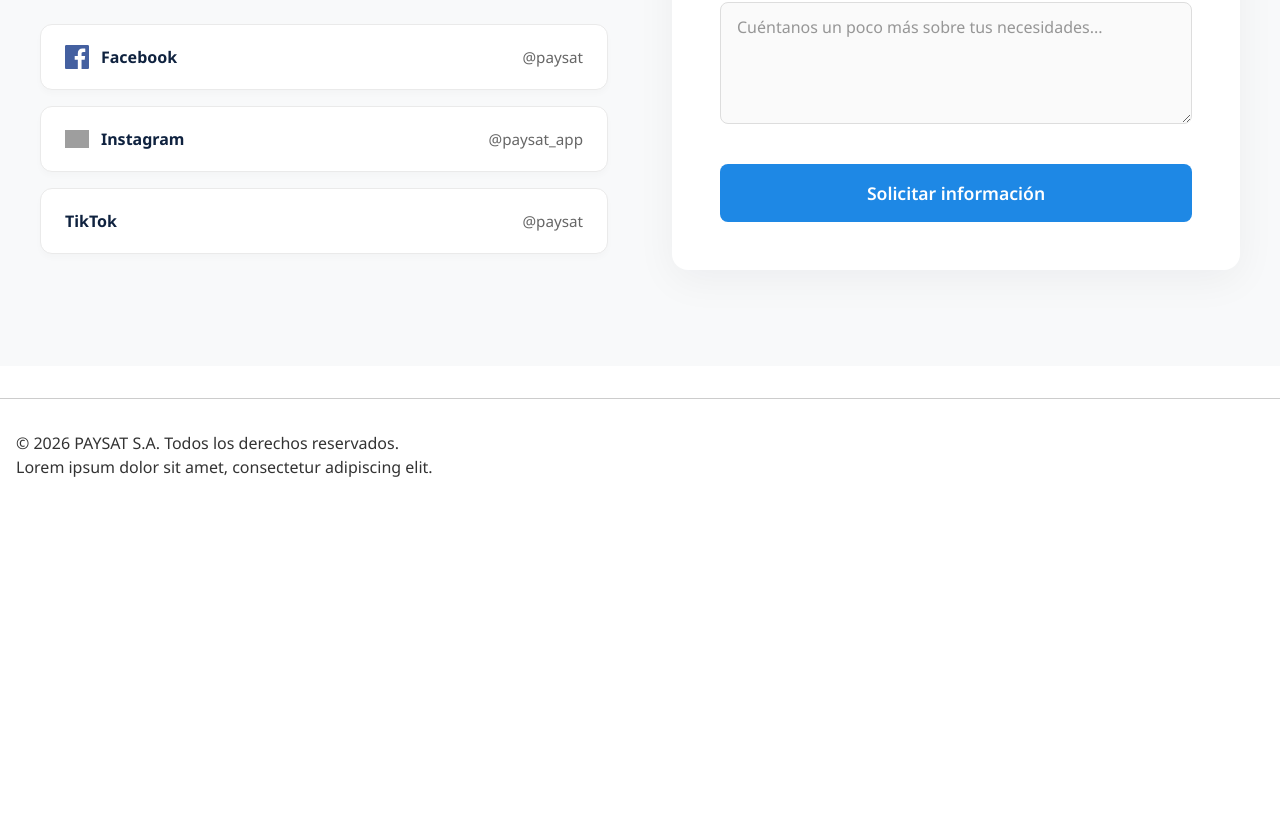
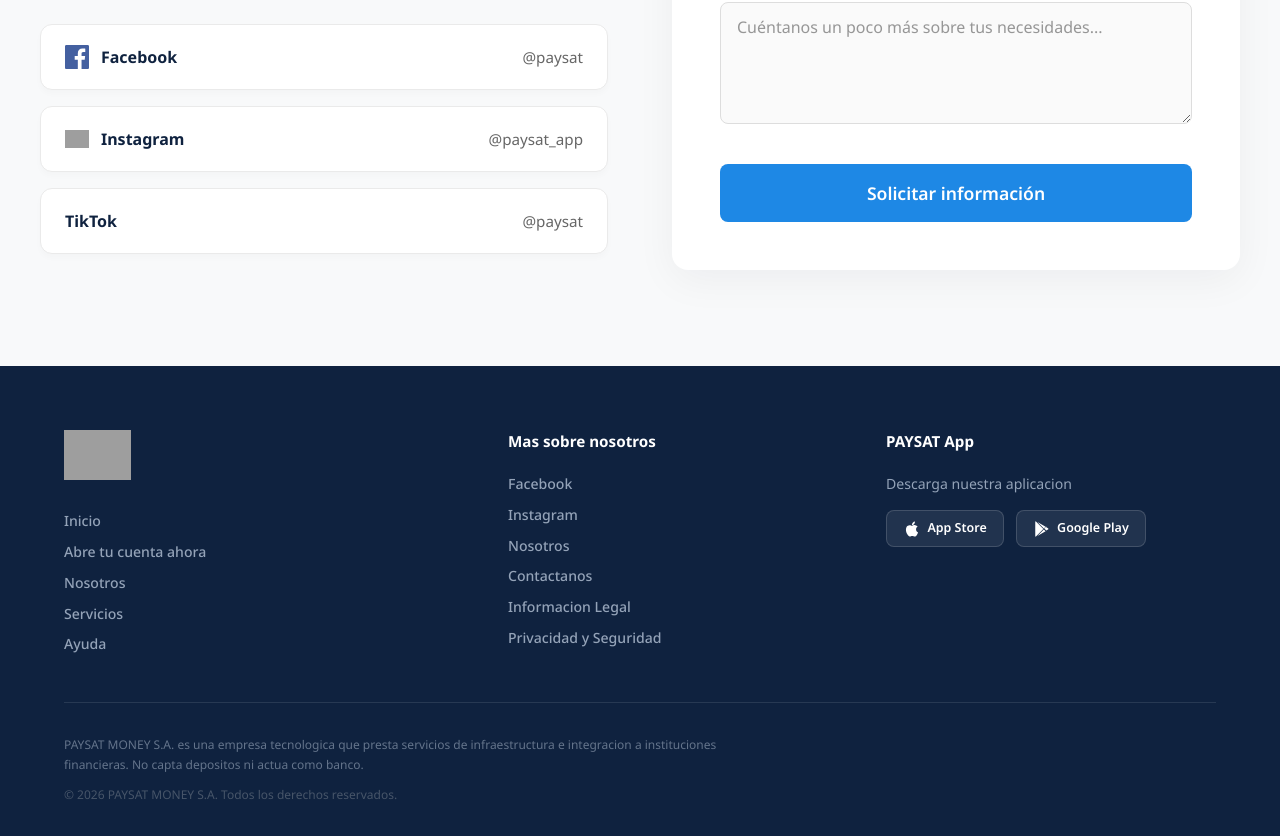
Before and after one commit to Guasmo/paysat-s.a, an Angular app: page / in a window 1280 px wide. Shown: the part 2855-3691 px from the top of the page. Before the commit the page ends 3366 px from the top, so only its background shows below. Built offline with nearby package versions, Linux system fonts and the light colour scheme; grey boxes are pictures that could not be loaded.

Commit message:
feat(footer): redesign with logo image, 3-column grid, and legal text

```diff
--- a/src/app/components/footer/footer.css
+++ b/src/app/components/footer/footer.css
@@ -0,0 +1,128 @@
+/* ═══════════════════════════════════════════════
+   FOOTER — Navy background, white/amber text
+═══════════════════════════════════════════════ */
+.pg-footer {
+  background: var(--color-primary-navy, #0A192F);
+  color: #cbd5e1;
+  padding: 4rem 5vw 2rem;
+}
+
+.pg-footer-inner {
+  max-width: 1200px;
+  margin: 0 auto;
+  display: grid;
+  grid-template-columns: 1.2fr 1fr 1fr;
+  gap: 3rem;
+  padding-bottom: 3rem;
+  border-bottom: 1px solid rgba(255, 255, 255, 0.1);
+}
+
+/* Logo */
+.pg-footer-logo {
+  text-decoration: none;
+  display: inline-block;
+  margin-bottom: 1.5rem;
+}
+
+.pg-footer-logo-img {
+  height: 50px;
+  width: auto;
+  object-fit: contain;
+}
+
+/* Heading */
+.pg-footer-heading {
+  font-size: 0.95rem;
+  font-weight: 700;
+  color: #ffffff;
+  margin: 0 0 1.25rem;
+}
+
+/* Nav links */
+.pg-footer-nav {
+  display: flex;
+  flex-direction: column;
+  gap: 0.6rem;
+}
+
+.pg-footer-nav a {
+  text-decoration: none;
+  color: #94a3b8;
+  font-size: 0.88rem;
+  font-weight: 500;
+  transition: color 0.2s;
+}
+
+.pg-footer-nav a:hover {
+  color: #F59E0B;
+}
+
+/* App section */
+.pg-footer-app-text {
+  font-size: 0.88rem;
+  color: #94a3b8;
+  margin: 0 0 1rem;
+}
+
+.pg-footer-app-badges {
+  display: flex;
+  gap: 0.75rem;
+}
+
+.pg-footer-badge {
+  display: inline-flex;
+  align-items: center;
+  gap: 0.4rem;
+  padding: 0.5rem 1rem;
+  background: rgba(255, 255, 255, 0.08);
+  border: 1px solid rgba(255, 255, 255, 0.15);
+  border-radius: 8px;
+  color: #ffffff;
+  text-decoration: none;
+  font-size: 0.78rem;
+  font-weight: 600;
+  transition: background 0.2s, border-color 0.2s;
+}
+
+.pg-footer-badge:hover {
+  background: rgba(255, 255, 255, 0.14);
+  border-color: rgba(255, 255, 255, 0.25);
+}
+
+.pg-footer-badge svg {
+  width: 18px;
+  height: 18px;
+  flex-shrink: 0;
+}
+
+/* Bottom bar */
+.pg-footer-bottom {
+  max-width: 1200px;
+  margin: 0 auto;
+  padding-top: 2rem;
+  display: flex;
+  flex-direction: column;
+  gap: 0.75rem;
+}
+
+.pg-footer-legal {
+  font-size: 0.75rem;
+  color: #64748b;
+  line-height: 1.6;
+  margin: 0;
+  max-width: 700px;
+}
+
+.pg-footer-copy {
+  font-size: 0.75rem;
+  color: #475569;
+  margin: 0;
+}
+
+/* ── Responsive ── */
+@media (max-width: 800px) {
+  .pg-footer-inner {
+    grid-template-columns: 1fr;
+    gap: 2rem;
+  }
+}
--- a/src/app/components/footer/footer.html
+++ b/src/app/components/footer/footer.html
@@ -1,4 +1,63 @@
-<footer style="padding: 2rem 1rem; border-top: 1px solid #ccc; margin-top: 2rem;">
-  <p>&copy; 2026 PAYSAT S.A. Todos los derechos reservados.</p>
-  <p>Lorem ipsum dolor sit amet, consectetur adipiscing elit.</p>
+<footer class="pg-footer">
+  <div class="pg-footer-inner">
+
+    <!-- Col 1: Logo + nav links -->
+    <div class="pg-footer-col pg-footer-col--brand">
+      <a routerLink="/" class="pg-footer-logo" aria-label="Inicio PAYSAT">
+        <img src="letras.png" alt="PAYSAT MONEY S.A." class="pg-footer-logo-img" />
+      </a>
+      <nav class="pg-footer-nav">
+        <a routerLink="/">Inicio</a>
+        <a routerLink="/abre-tu-cuenta">Abre tu cuenta ahora</a>
+        <a routerLink="/nosotros">Nosotros</a>
+        <a routerLink="/soluciones">Servicios</a>
+        <a routerLink="/help">Ayuda</a>
+      </nav>
+    </div>
+
+    <!-- Col 2: Mas sobre nosotros -->
+    <div class="pg-footer-col">
+      <h4 class="pg-footer-heading">Mas sobre nosotros</h4>
+      <nav class="pg-footer-nav">
+        <a href="https://facebook.com" target="_blank" rel="noopener">Facebook</a>
+        <a href="https://instagram.com" target="_blank" rel="noopener">Instagram</a>
+        <a routerLink="/nosotros">Nosotros</a>
+        <a routerLink="/abre-tu-cuenta">Contactanos</a>
+        <a routerLink="/politica-de-privacidad">Informacion Legal</a>
+        <a routerLink="/politica-de-privacidad">Privacidad y Seguridad</a>
+      </nav>
+    </div>
+
+    <!-- Col 3: PAYSAT App -->
+    <div class="pg-footer-col pg-footer-col--app">
+      <h4 class="pg-footer-heading">PAYSAT App</h4>
+      <p class="pg-footer-app-text">Descarga nuestra aplicacion</p>
+      <div class="pg-footer-app-badges">
+        <a href="#" class="pg-footer-badge" aria-label="App Store">
+          <svg viewBox="0 0 24 24" fill="currentColor" width="20" height="20">
+            <path
+              d="M18.71 19.5c-.83 1.24-1.71 2.45-3.05 2.47-1.34.03-1.77-.79-3.29-.79-1.53 0-2 .77-3.27.82-1.31.05-2.3-1.32-3.14-2.53C4.25 17 2.94 12.45 4.7 9.39c.87-1.52 2.43-2.48 4.12-2.51 1.28-.02 2.5.87 3.29.87.78 0 2.26-1.07 3.8-.91.65.03 2.47.26 3.64 1.98-.09.06-2.17 1.28-2.15 3.81.03 3.02 2.65 4.03 2.68 4.04-.03.07-.42 1.44-1.38 2.83M13 3.5c.73-.83 1.94-1.46 2.94-1.5.13 1.17-.34 2.35-1.04 3.19-.69.85-1.83 1.51-2.95 1.42-.15-1.15.41-2.35 1.05-3.11z" />
+          </svg>
+          <span>App Store</span>
+        </a>
+        <a href="#" class="pg-footer-badge" aria-label="Google Play">
+          <svg viewBox="0 0 24 24" fill="currentColor" width="20" height="20">
+            <path
+              d="M3.609 1.814L13.792 12 3.61 22.186a.996.996 0 01-.61-.92V2.734a1 1 0 01.609-.92zm10.89 10.893l2.302 2.302-10.937 6.333 8.635-8.635zm3.199-3.199l2.302 1.33a1 1 0 010 1.72l-2.302 1.33-2.535-2.535 2.535-2.845zM5.864 2.658L16.8 8.99l-2.302 2.302-8.634-8.634z" />
+          </svg>
+          <span>Google Play</span>
+        </a>
+      </div>
+    </div>
+
+  </div>
+
+  <!-- Bottom bar -->
+  <div class="pg-footer-bottom">
+    <p class="pg-footer-legal">
+      PAYSAT MONEY S.A. es una empresa tecnologica que presta servicios de infraestructura e integracion a instituciones
+      financieras. No capta depositos ni actua como banco.
+    </p>
+    <p class="pg-footer-copy">&copy; 2026 PAYSAT MONEY S.A. Todos los derechos reservados.</p>
+  </div>
 </footer>
--- a/src/app/components/footer/footer.ts
+++ b/src/app/components/footer/footer.ts
@@ -1,8 +1,9 @@
 import { Component } from '@angular/core';
+import { RouterLink } from '@angular/router';
 
 @Component({
   selector: 'app-footer',
-  imports: [],
+  imports: [RouterLink],
   templateUrl: './footer.html',
   styleUrl: './footer.css',
 })
```
